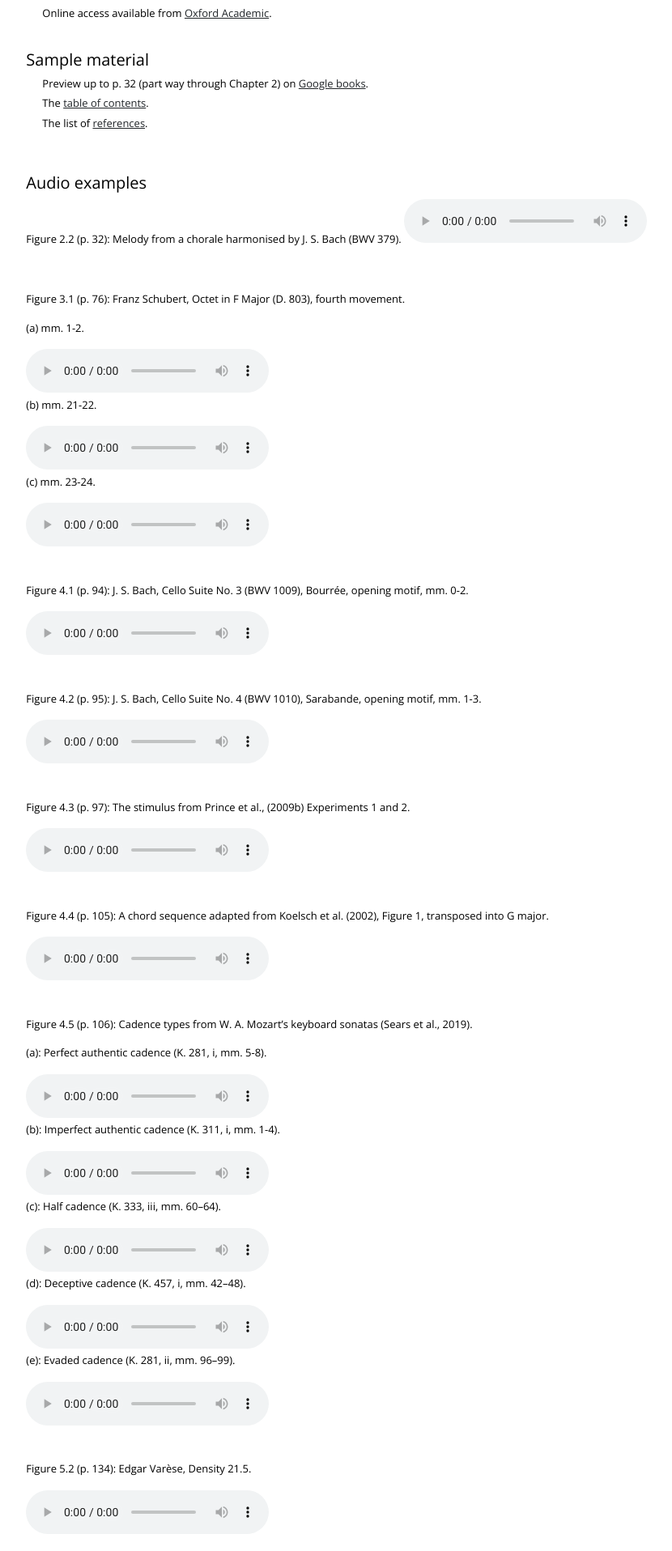
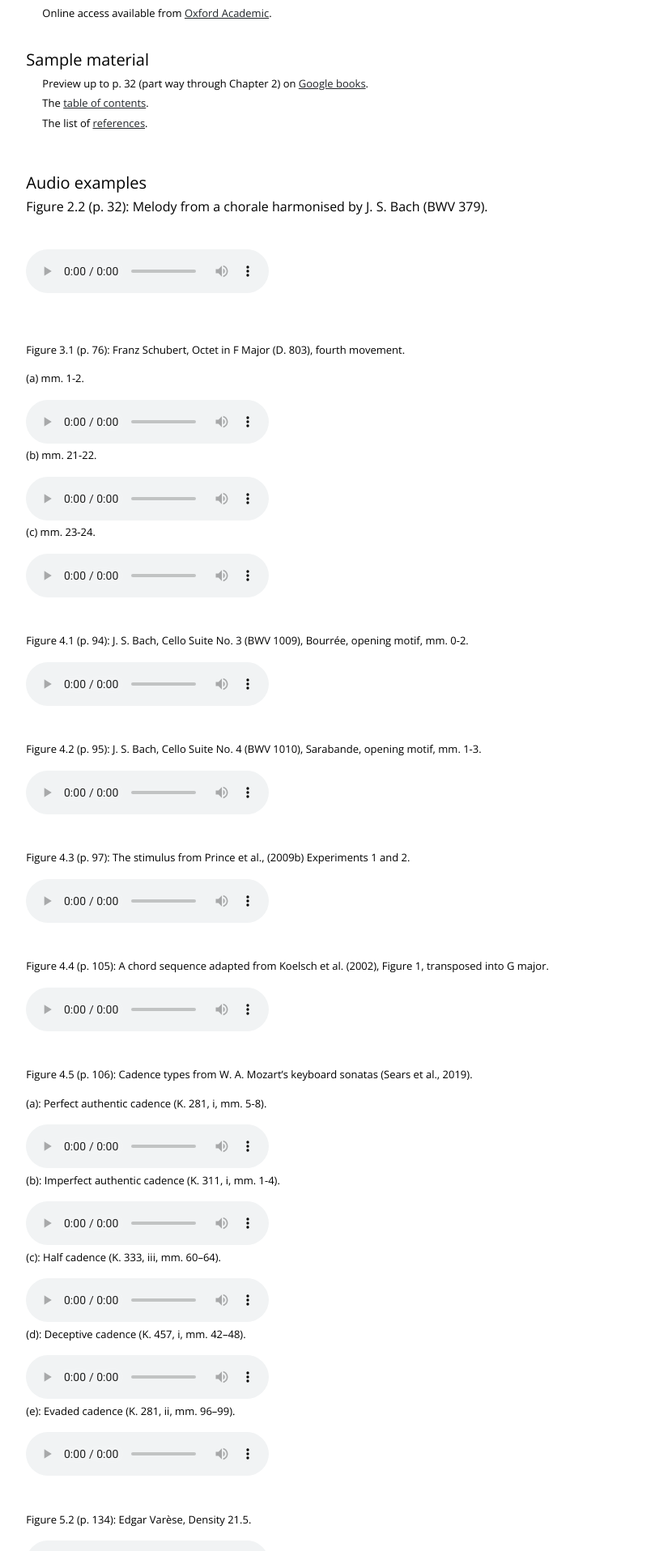
Before and after one commit to mtpearce/mtpearce.github.io, a Jekyll site: the page built from l4.md, in a window 1280 px wide. Shown: the part 1202-3118 px from the top of the page at 81% size, without its empty margins (197-1027 px from the left). Built offline with Jekyll 4.4.1, drawn with Linux system fonts in a browser that asks for light colours; nearby versions of some CDN libraries.

Commit message:
Update l4

```diff
--- a/l4.md
+++ b/l4.md
@@ -89,7 +89,9 @@
 
 <h5>Audio examples</h5>
 
-<h7>Figure 2.2 (p. 32): Melody from a chorale harmonised by J. S. Bach (BWV 379).</h7>
+<h6>Figure 2.2 (p. 32): Melody from a chorale harmonised by J. S. Bach (BWV 379).</h6>
+
+<br>
 
 <audio controls>
   <source src="assets/audio/Figure2.2_chorale151.ogg" type="audio/ogg">
```
